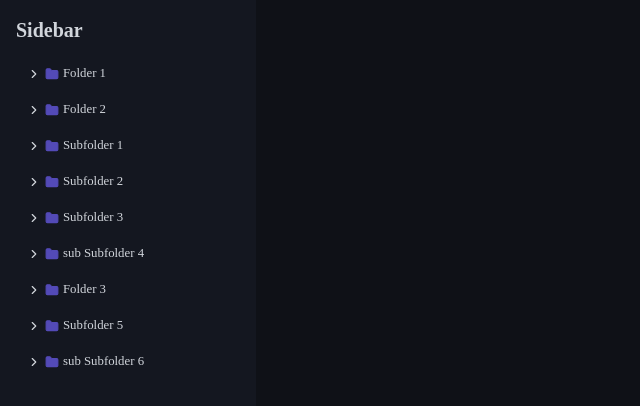
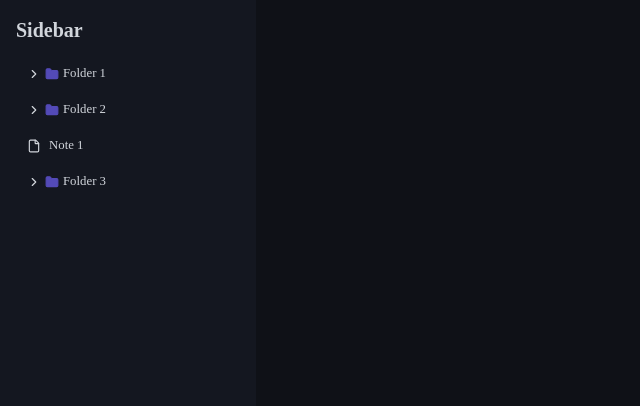
Before and after one commit to youseffswd/note-management, a Next.js app: page / in a window 1280 px wide. Shown: the top 406 px of the page, without its empty margins (0-640 px from the left). Built offline with nearby package versions, Linux system fonts and the light colour scheme; no server answers.

Commit message:
fix(sidebar): use rootNodes for rendering instead of nodes.folders

```diff
--- a/components/organisms/sidebar/sidebar.tsx
+++ b/components/organisms/sidebar/sidebar.tsx
@@ -10,7 +10,7 @@ import { useEffect } from "react"
 const Sidebar = ({nodes} : { nodes: {folders:Folder[], notes:Note[]}}) => {
 
   const initilizeNoteStore = useNoteStore(state => state.initilizeNoteStore);
-
+  const rootNodes = useNoteStore(state => state.nodes)
   useEffect(() => {
     initilizeNoteStore(nodes.folders,nodes.notes);
   },[nodes, initilizeNoteStore])
@@ -58,7 +58,7 @@ const Sidebar = ({nodes} : { nodes: {folders:Folder[], notes:Note[]}}) => {
     <div className="w-64 h-screen bg-sidebar p-4 overflow-y-auto">
       <h2 className="text-xl font-bold mb-4">Sidebar</h2>
       <div className="flex flex-col gap-2">
-        {nodes.folders.map((folder) => renderItem(folder))}
+        {rootNodes.map((node) => renderItem(node))}
       </div>
 
     </div>
```
